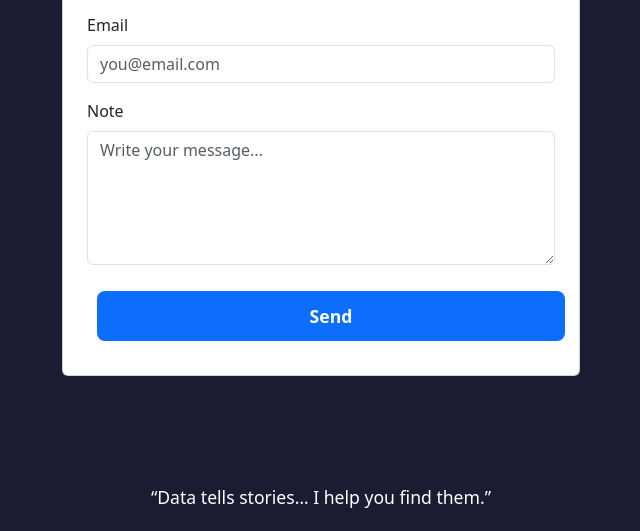
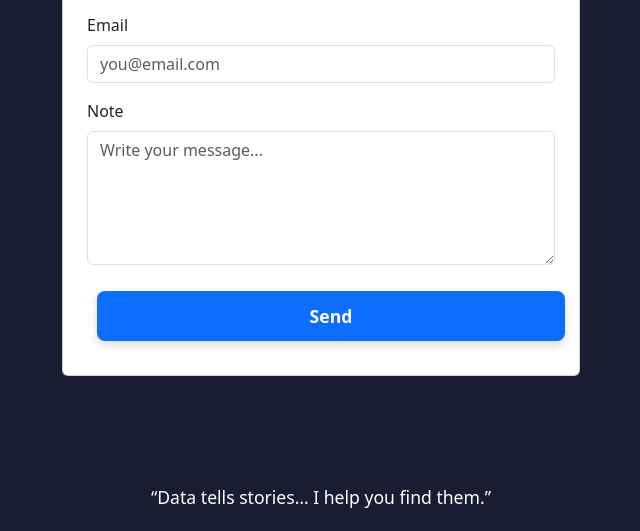
Before and after one commit to ferroblesmdq12/myprofile, a plain HTML site: page index.html in a window 1280 px wide. Shown: the part 3206-3737 px from the top of the page, without its empty margins (319-959 px from the left). Drawn offline with nearby package versions, Linux system fonts and the light colour scheme; a web font is replaced by a local one.

Commit message:
Mejorando boton enviar

```diff
--- a/CSS/style_portfolio_final.css
+++ b/CSS/style_portfolio_final.css
@@ -80,3 +80,31 @@ footer{ min-height:320px; }
 @media (max-width: 767.98px) {
   .lang-select { width: 100%; }
 }
+
+/* === Estilo del botón de envío del formulario === */
+#contactForm button[type="submit"] {
+
+  display: block;
+  width: 100%;
+  padding: 1rem 1.4rem;         /* 🔸 más alto y cómodo */
+  font-size: 1.2rem;            /* 🔸 texto más grande */
+  font-weight: 600;
+  border: none;
+  border-radius: 10px;
+  background-color: #0d6efd;    /* azul base Bootstrap */
+  color: #fff;
+  transition: all 0.2s ease;
+  box-shadow: 0 4px 10px rgba(0, 0, 0, 0.15); /* 🔸 sombra leve */
+}
+
+/* Efecto al pasar el mouse */
+#contactForm button[type="submit"]:hover {
+  background-color: #3d8bfd; /* tono más claro */
+  cursor: pointer;
+}
+
+/* Efecto al presionar */
+#contactForm button[type="submit"]:active {
+  background-color: #0a58ca; /* tono más oscuro */
+  transform: scale(0.98); /* leve hundimiento */
+}
```
